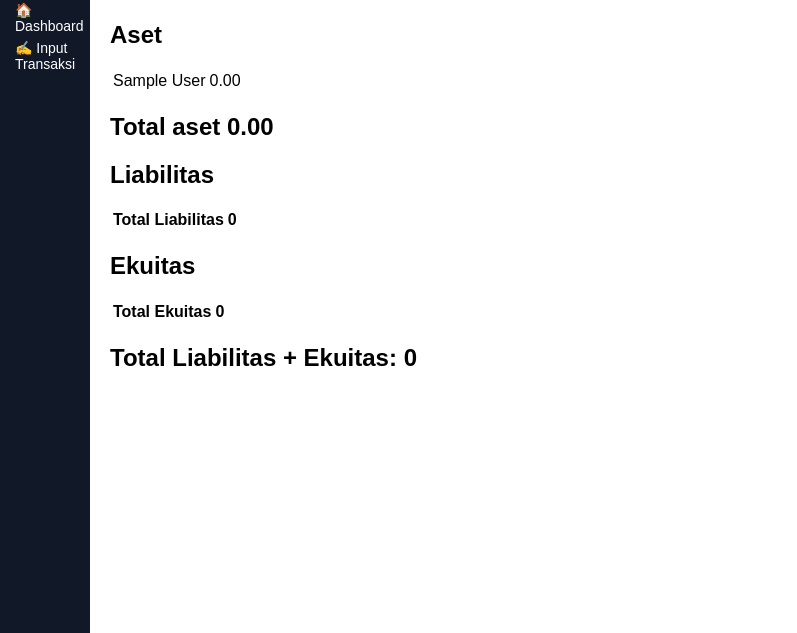
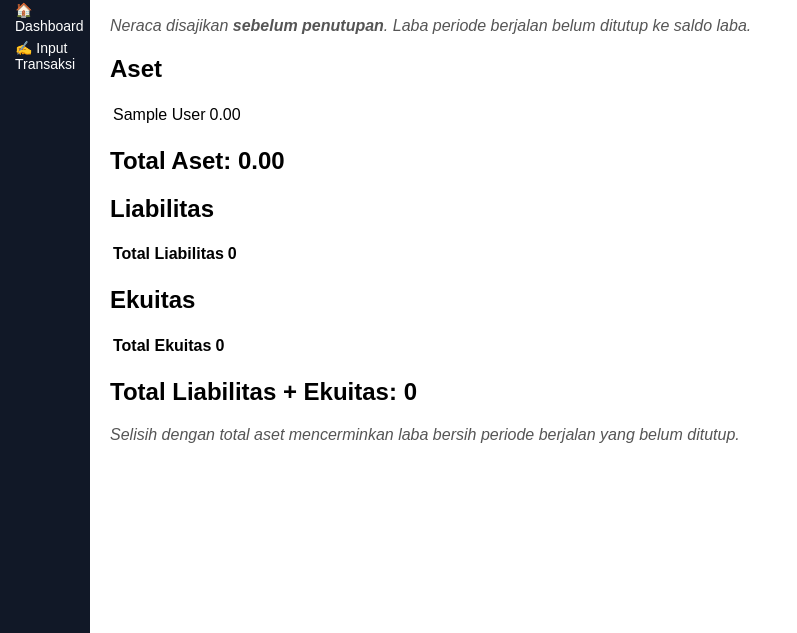
Before and after one commit to romkerchief/sistem-akuntansi, a Django app: page /neraca/ in a window 1280 px wide. Shown: the part 167-800 px from the top of the page, without its empty margins (0-797 px from the left). Run offline with Django 5.2, Linux system fonts and the light colour scheme; tables that the repository leaves empty hold one stand-in row (values such as "Sample post"); lists and menus that the app fills with data are empty.

Commit message:
fix kelar, sebelum polish frontend

```diff
--- a/laporan_keuangan/templates/laporan_keuangan/neraca.html
+++ b/laporan_keuangan/templates/laporan_keuangan/neraca.html
@@ -5,9 +5,14 @@
 
 <p>
     <strong>Periode:</strong>
-    {{ request.session.period_start }}
-    s/d
-    {{ request.session.period_end }}
+    {{ period_start }} s/d {{ period_end }}
+</p>
+
+<p style="color:#555;">
+    <em>
+        Neraca disajikan <strong>sebelum penutupan</strong>.
+        Laba periode berjalan belum ditutup ke saldo laba.
+    </em>
 </p>
 
 <h2>Aset</h2>
@@ -20,8 +25,7 @@
     {% endfor %}
 </table>
 <h2>
-    Total aset
-    {{ total_aset }}
+    Total Aset: {{ total_aset }}
 </h2>
 
 <h2>Liabilitas</h2>
@@ -56,4 +60,12 @@
     Total Liabilitas + Ekuitas:
     {{ total_liabilitas|add:total_ekuitas }}
 </h2>
+
+<p style="margin-top:1em; color:#555;">
+    <em>
+        Selisih dengan total aset mencerminkan laba bersih periode berjalan
+        yang belum ditutup.
+    </em>
+</p>
+
 {% endblock %}
--- a/laporan_keuangan/views.py
+++ b/laporan_keuangan/views.py
@@ -406,11 +406,6 @@
             jenis="GENERAL",
             tanggal__range=(period_start, period_end)
         )
-        |
-        Jurnal.objects.filter(
-            jenis="CLOSING",
-            tanggal__lte=period_end
-        )
     )
 
     # 2. Ambil detail jurnal hanya untuk akun Neraca
```
Also changed, not shown: laporan_keuangan/templates/laporan_keuangan/jurnal_pembuka.html (+9 -12 lines).
